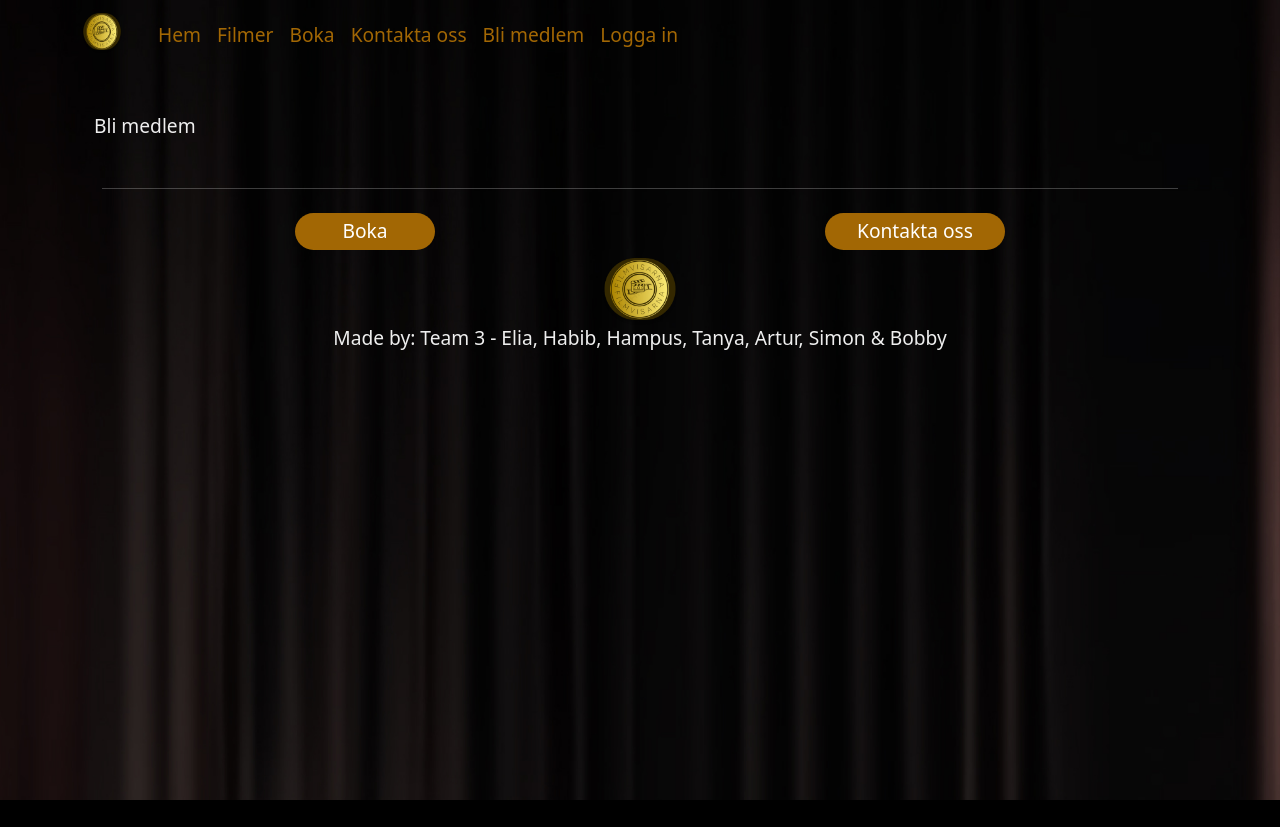
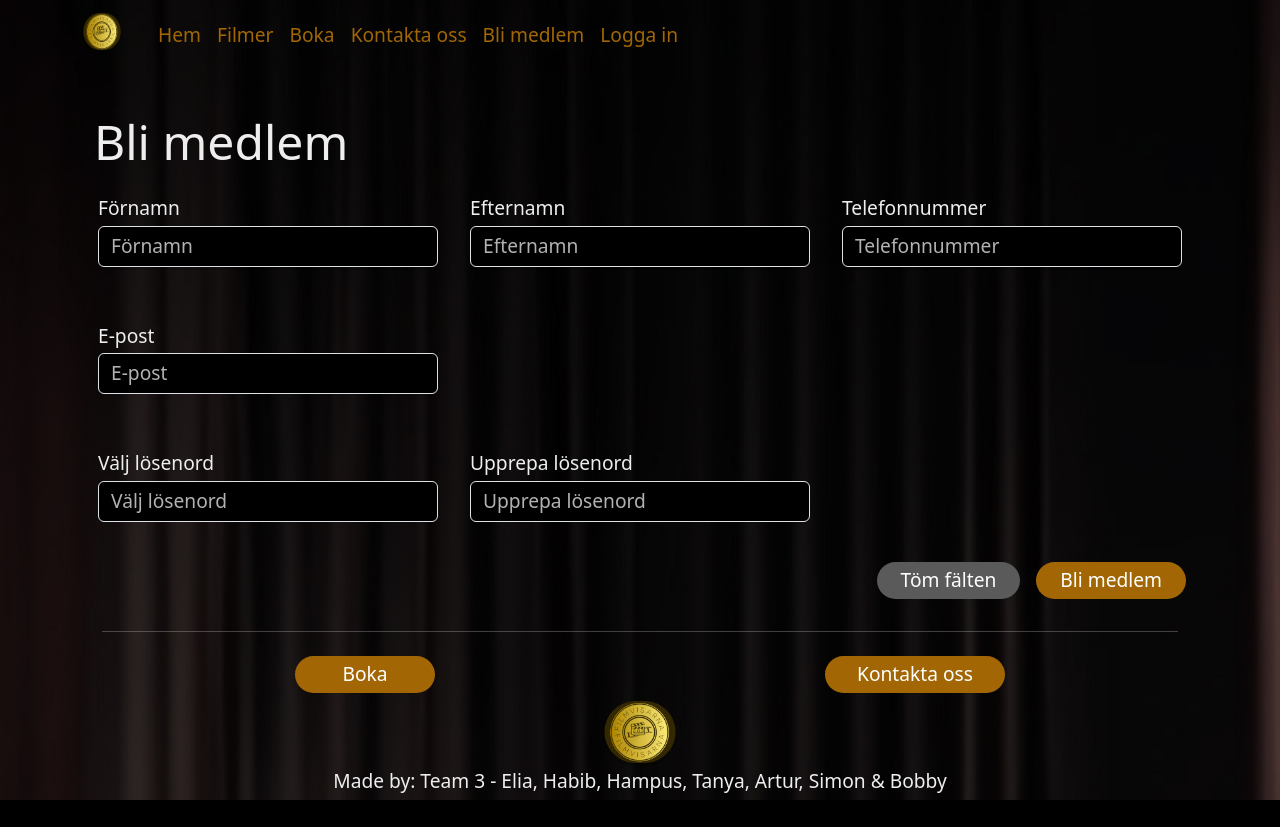
Before and after one commit to ELHabibA/Filmvisarna, a React (Vite) app: page /blimedlem in a window 1280 px wide. Before the commit the page ends 800 px from the top, so only its background shows below. Built offline with nearby package versions, Linux system fonts and the light colour scheme; no server answers.

Commit message:
Implemented member registration form with input validation

```diff
--- a/src/BecomeMember.jsx
+++ b/src/BecomeMember.jsx
@@ -1,6 +1,101 @@
-//Implementera Bli medlemssidan här
-const BecomeMember = () => {
-   return <p>Bli medlem</p>
+import { Container, Row, Col } from 'react-bootstrap';
+import { useFormHelper } from "./hooks/useFormHelper";
+import { sendForm } from './hooks/rest';
+
+export default function BecomeMember() {
+
+   const {
+      formState,
+      setFormState,
+      createInputElement,
+      formIsValid,
+   } = useFormHelper();
+
+   // debug
+   console.log(JSON.stringify(formState, '', '  '));
+
+   function doAfterSend(serverResponse) {
+      console.log('serverResponse', serverResponse);
+   }
+
+   return <>
+      <>
+         <h1>Bli medlem</h1>
+
+         <form onSubmit={event => sendForm({
+            event,
+            route: 'users',
+            body: formState,
+            callback: doAfterSend
+         })}>
+
+            <Row>{[
+
+               ['input', 'firstName', 'Förnamn'],
+
+               ['input', 'lastName', 'Efternamn'],
+
+               ['input', 'phone', 'Telefonnummer',
+                  {
+                     type: 'tel',
+                     minLength: 8,
+                     error: x => /^\d*$/.test(x) ? '' :
+                        'Ange telefonnumret med endast siffror!'
+                  }
+               ],
+
+               ['input', 'email', 'E-post', { type: 'email' }],
+
+
+
+            ].map(elData => createInputElement(...elData))
+
+            }</Row>
+
+            <Row>{[
+
+               ['input', 'password', 'Välj lösenord',
+                  {
+                     type: 'password', minLength: 8,
+                     error: x => [/[A-ZÅÄÖ]/, /[a-zåäö]/, /\d/]
+                        .every(reg => reg.test(x)) ? '' :
+                        'Lösenordet måste innehålla ' +
+                        'stor & liten bokstav, samt en siffra!'
+                  }
+               ],
+
+               ['input', '_confirmPassword', 'Upprepa lösenord',
+                  {
+                     type: 'password',
+                     error: x => x !== formState.password
+                        && 'Matcha lösenordet!'
+                  }
+               ]
+
+            ].map(elData => createInputElement(...elData))
+            }</Row>
+
+            <Row>
+               <Col>{[
+
+                  ['button', '_submit', '', {
+                     type: 'submit',
+                     className: !formIsValid ? 'can-not-submit' : '',
+                     nolabel: true
+                  }, 'Bli medlem'],
+
+                  ['button', '_reset', '', {
+                     type: 'reset',
+                     onClick: () => setFormState({}),
+                     className: 'btn-secondary mx-3',
+                     nolabel: true
+                  }, 'Töm fälten']
+
+               ].map(elData => createInputElement(...elData))
+               }</Col>
+            </Row>
+
+         </form>
+      </>
+   </>;
 }
-
-export default BecomeMember
--- /dev/null
+++ b/src/hooks/rest.js
@@ -0,0 +1,40 @@
+// post (create)
+export async function post(route, body, method = 'POST') {
+  return await (await fetch('/api/' + route, {
+    method,
+    headers: { 'Content-Type': 'application/json' },
+    body: JSON.stringify(body),
+  }))
+    .json().catch(e => ({ error: e + '' }));
+}
+
+// get (read)
+export async function get(route, method = 'GET') {
+  return await (await fetch('/api/' + route, { method }))
+    .json().catch(e => ({ error: e + '' }));
+}
+
+// put (update)
+export async function put(route, body) {
+  post(route, body, 'PUT');
+}
+
+// del (delete)
+// (delete is a reserved JS word so 'del' instead)
+export async function del(route) {
+  get(route, body, 'DELETE');
+}
+
+// sending forms
+
+export async function sendForm({ event, route, body, method, callback }) {
+  method = method || 'POST';
+  // do not reload the web page
+  event.preventDefault();
+  // delete props starting with '_' from body
+  Object.keys(body)
+    .filter(prop => prop[0] === '_')
+    .forEach(prop => delete body[prop]);
+  // post/put the and call callback with response
+  callback(await post(route, body, method));
+}
```
